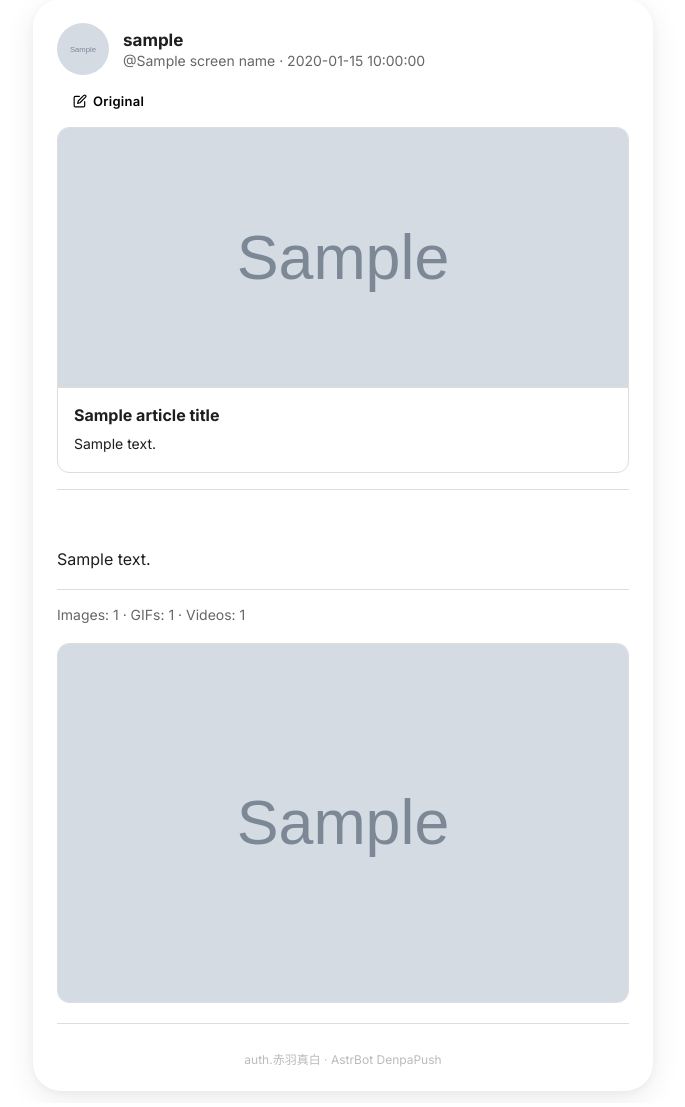
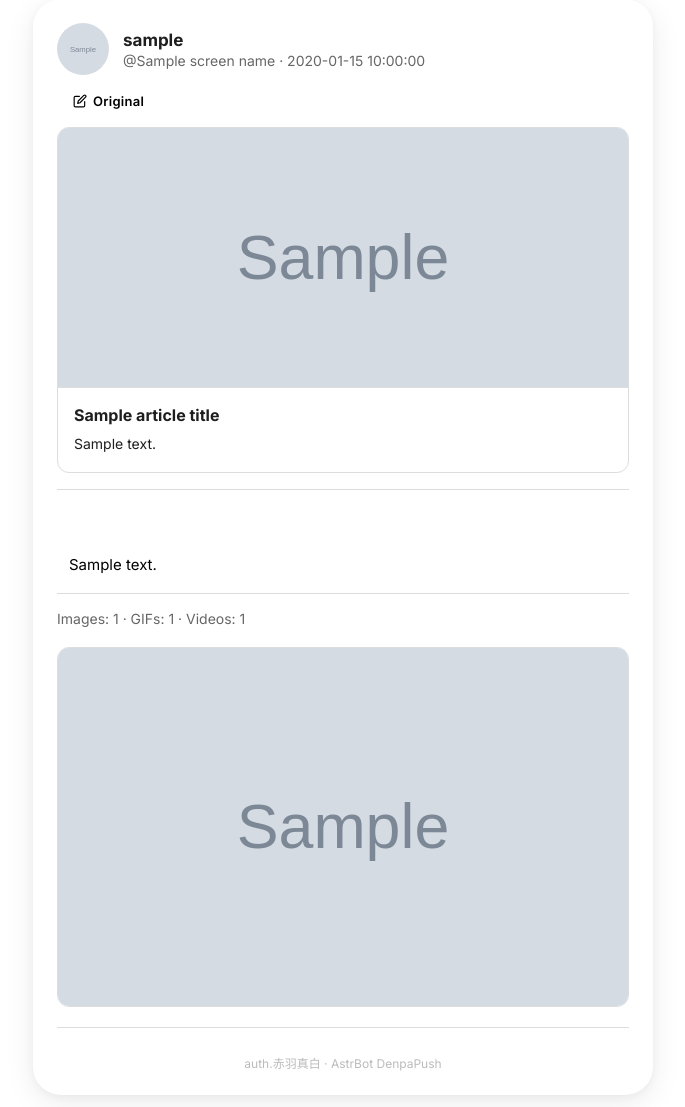
Before and after one commit to LilycleHeart/astrbot_plugin_denpa_push, a Python web app: template templates/tweet_card.html in a window 1280 px wide. Shown: the part 13-1120 px from the top of the page, without its empty margins (297-982 px from the left). Run offline with Jinja, Linux system fonts and the light colour scheme; the template is opened without the code that fills it: most values are stand-ins (such as "Sample title", 1, 10 or a date in 2020); grey boxes marked "Sample" are stand-in pictures.

Commit message:
style: distinguish translated text with secondary color and left border

```diff
--- a/templates/tweet_card.html
+++ b/templates/tweet_card.html
@@ -41,7 +41,7 @@ body{display:flex;justify-content:center;padding:12px;font-family:'Inter','Noto
 .article-text h3{font-weight:700;font-size:14px;margin:8px 0 4px}
 .article-text blockquote{border-left:3px solid var(--outline-v);padding-left:12px;margin:6px 0;color:var(--md-secondary)}
 .orig-text{font-size:16px;line-height:1.6;color:var(--on-surface);white-space:pre-wrap;overflow-wrap:break-word}
-.trans-text{font-size:16px;line-height:1.6;color:var(--on-surface);white-space:pre-wrap;overflow-wrap:break-word}
+.trans-text{font-size:15px;line-height:1.6;color:var(--md-secondary);white-space:pre-wrap;overflow-wrap:break-word;border-left:3px solid var(--md-primary);padding-left:12px;margin-top:6px}
 .media-row{font-size:14px;color:var(--on-sv)}
 .media-grid{display:flex;gap:4px;flex-wrap:wrap;margin-top:6px}
 .media-grid img{object-fit:cover;border-radius:12px;border:1px solid var(--outline-v)}
```
